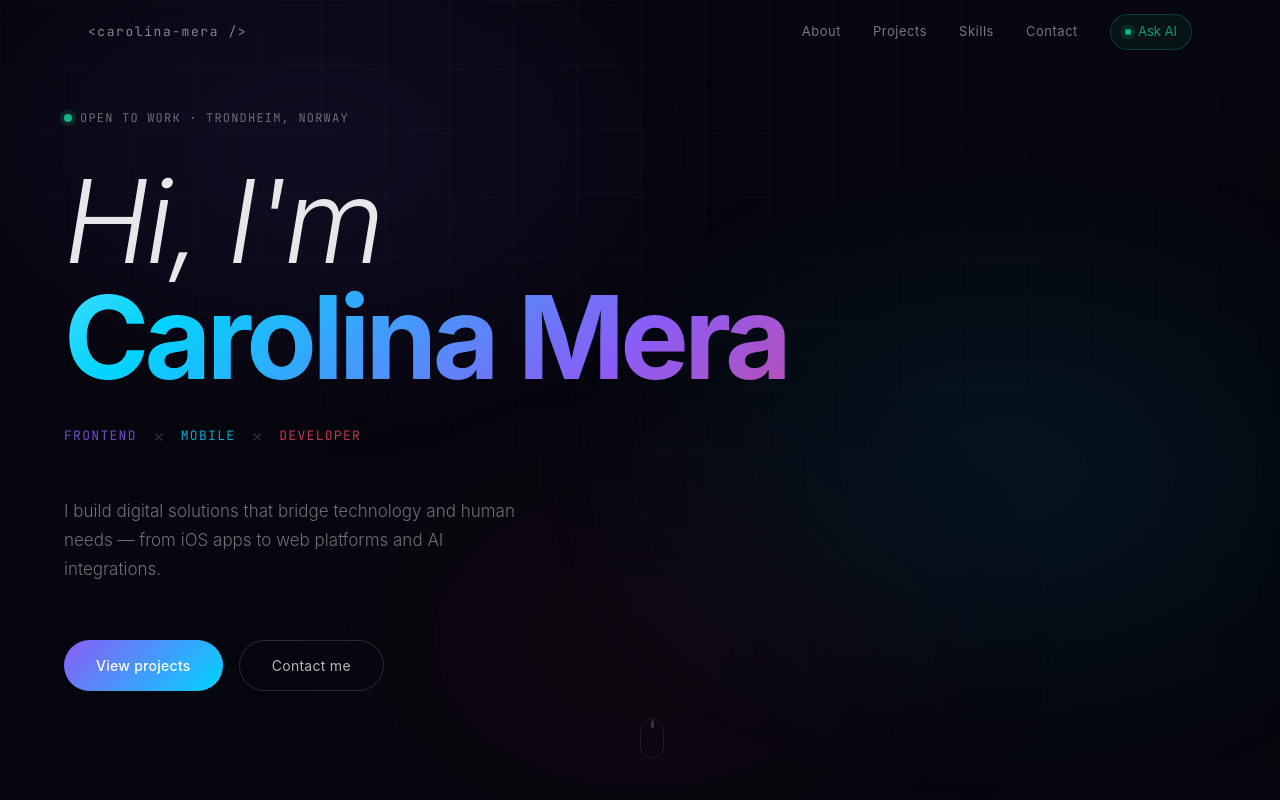
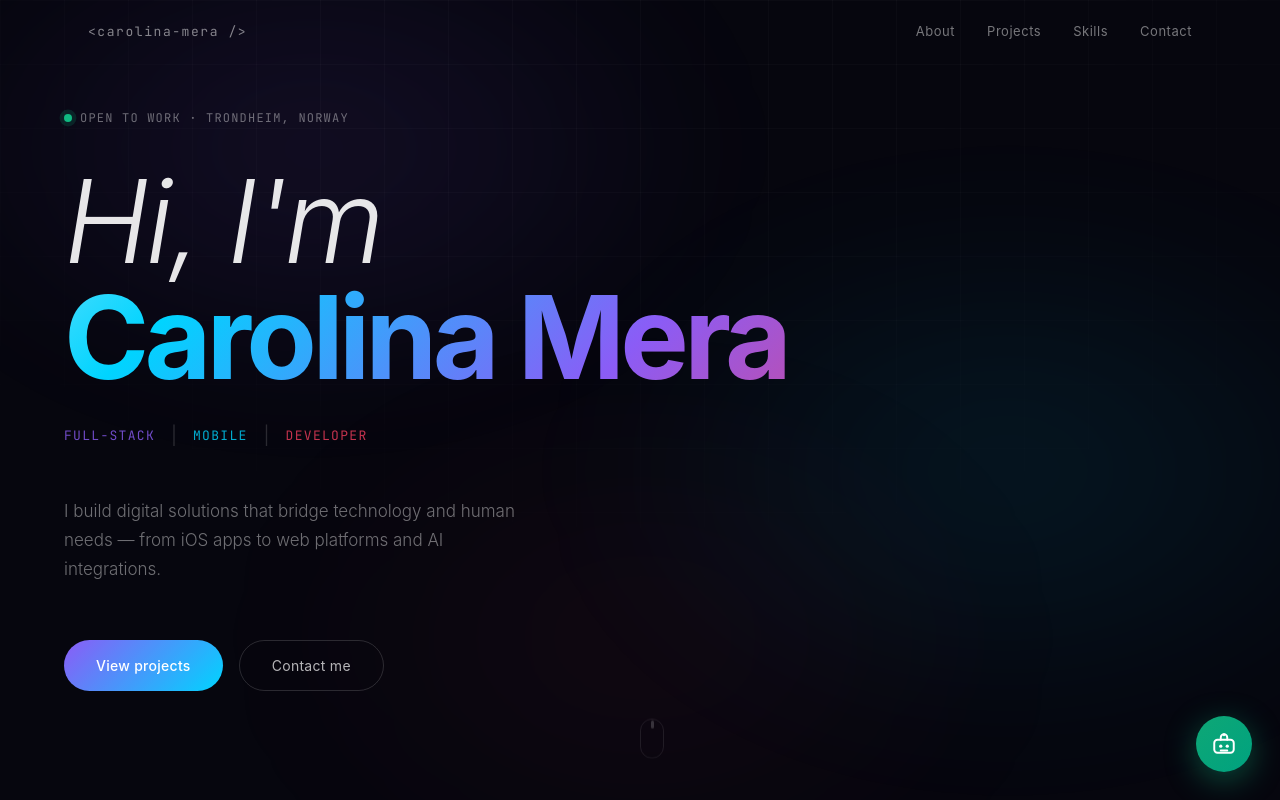
Before and after one commit to monicarito15/portfolio, a React app: page / in a window 1280 px wide. Shown: the top 800 px of the page. Built offline with nearby package versions, Linux system fonts and the light colour scheme; the HTML template or start-up script is replaced by a standard one.

Commit message:
fix: update hero/about/skills to full-stack, add Power Platform, digitalisation

```diff
--- a/src/App.tsx
+++ b/src/App.tsx
@@ -1,4 +1,3 @@
-import { useState } from 'react'
 import './index.css'
 import AuroraBackground from './components/AuroraBackground'
 import Nav from './components/Nav'
@@ -10,18 +9,16 @@ import Chatbot from './components/Chatbot'
 import Contact from './components/Contact'
 
 export default function App() {
-  const [chatOpen, setChatOpen] = useState(false)
-
   return (
     <div style={{ minHeight: "100vh", background: "#06060e", color: "#eeeef8", fontFamily: "var(--font-body)", overflowX: "hidden" }}>
       <AuroraBackground />
-      <Nav onAskAI={() => setChatOpen((o) => !o)} chatOpen={chatOpen} />
+      <Nav />
       <Hero />
       <About />
       <Projects />
       <Skills />
       <Contact />
-      <Chatbot open={chatOpen} onClose={() => setChatOpen(false)} />
+      <Chatbot />
     </div>
   )
 }
--- a/src/components/Chatbot.tsx
+++ b/src/components/Chatbot.tsx
@@ -22,12 +22,21 @@ function TypingDots() {
   );
 }
 
-type Props = {
-  open: boolean;
-  onClose: () => void;
-};
+function RobotIcon() {
+  return (
+    <svg width="26" height="26" viewBox="0 0 24 24" fill="none" stroke="currentColor" strokeWidth="1.8" strokeLinecap="round" strokeLinejoin="round">
+      <rect x="3" y="8" width="18" height="12" rx="3" />
+      <path d="M9 8V6a3 3 0 0 1 6 0v2" />
+      <circle cx="9" cy="14" r="1.5" fill="currentColor" stroke="none" />
+      <circle cx="15" cy="14" r="1.5" fill="currentColor" stroke="none" />
+      <path d="M9 18h6" />
+      <path d="M12 3v1" />
+    </svg>
+  );
+}
 
-export default function Chatbot({ open, onClose }: Props) {
+export default function Chatbot() {
+  const [open, setOpen] = useState(false);
   const [messages, setMessages] = useState<Message[]>([
     { role: "assistant", content: "Hi! I'm Carolina's AI assistant. Ask me anything about her skills, projects, or background." },
   ]);
@@ -36,8 +45,8 @@ export default function Chatbot({ open, onClose }: Props) {
   const bottomRef = useRef<HTMLDivElement>(null);
 
   useEffect(() => {
-    bottomRef.current?.scrollIntoView({ behavior: "smooth" });
-  }, [messages, loading]);
+    if (open) bottomRef.current?.scrollIntoView({ behavior: "smooth" });
+  }, [messages, loading, open]);
 
   const send = async (text: string) => {
     const trimmed = text.trim();
@@ -56,7 +65,6 @@ export default function Chatbot({ open, onClose }: Props) {
           messages: [...messages, userMsg].map((m) => ({ role: m.role, content: m.content })),
         }),
       });
-
       if (!res.ok) throw new Error("API error");
       const data = await res.json();
       setMessages((prev) => [...prev, { role: "assistant", content: data.content }]);
@@ -72,56 +80,77 @@ export default function Chatbot({ open, onClose }: Props) {
 
   return (
     <>
-      {/* backdrop blur on mobile */}
-      {open && (
-        <div
-          onClick={onClose}
-          style={{ position: "fixed", inset: 0, zIndex: 98, background: "rgba(0,0,0,0.3)", backdropFilter: "blur(2px)" }}
-          className="md:hidden"
-        />
-      )}
+      {/* floating robot button */}
+      <button
+        onClick={() => setOpen((o) => !o)}
+        style={{
+          position: "fixed",
+          bottom: "28px",
+          right: "28px",
+          zIndex: 100,
+          width: "56px",
+          height: "56px",
+          borderRadius: "50%",
+          background: open
+            ? "rgba(255,255,255,0.1)"
+            : "linear-gradient(135deg, rgba(16,185,129,0.9), rgba(0,180,140,0.9))",
+          border: open ? "1px solid rgba(255,255,255,0.2)" : "none",
+          color: "#fff",
+          cursor: "pointer",
+          display: "flex",
+          alignItems: "center",
+          justifyContent: "center",
+          boxShadow: open ? "none" : "0 8px 32px rgba(16,185,129,0.4)",
+          transition: "all 0.3s cubic-bezier(0.16, 1, 0.3, 1)",
+          transform: open ? "rotate(90deg) scale(0.9)" : "rotate(0deg) scale(1)",
+        }}
+        onMouseEnter={(e) => { if (!open) e.currentTarget.style.boxShadow = "0 12px 40px rgba(16,185,129,0.6)"; }}
+        onMouseLeave={(e) => { if (!open) e.currentTarget.style.boxShadow = "0 8px 32px rgba(16,185,129,0.4)"; }}
+        aria-label={open ? "Close chat" : "Open AI assistant"}
+      >
+        {open ? (
+          <svg width="20" height="20" viewBox="0 0 24 24" fill="none" stroke="currentColor" strokeWidth="2" strokeLinecap="round">
+            <path d="M18 6L6 18M6 6l12 12" />
+          </svg>
+        ) : (
+          <RobotIcon />
+        )}
+      </button>
 
-      {/* floating panel */}
+      {/* chat panel */}
       <div style={{
         position: "fixed",
-        top: "80px",
-        right: open ? "24px" : "-420px",
-        width: "min(390px, calc(100vw - 32px))",
-        height: "calc(100vh - 104px)",
+        bottom: "96px",
+        right: open ? "28px" : "-420px",
+        width: "min(380px, calc(100vw - 32px))",
+        height: "min(520px, calc(100vh - 130px))",
         zIndex: 99,
-        transition: "right 0.4s cubic-bezier(0.16, 1, 0.3, 1)",
+        transition: "right 0.4s cubic-bezier(0.16, 1, 0.3, 1), opacity 0.3s ease",
+        opacity: open ? 1 : 0,
         display: "flex",
         flexDirection: "column",
-        background: "rgba(10, 10, 20, 0.92)",
+        background: "rgba(10, 10, 20, 0.94)",
         border: "1px solid rgba(255,255,255,0.1)",
         borderRadius: "20px",
         backdropFilter: "blur(24px)",
-        boxShadow: "0 32px 80px rgba(0,0,0,0.6), 0 0 0 1px rgba(16,185,129,0.1)",
+        boxShadow: "0 32px 80px rgba(0,0,0,0.6), 0 0 0 1px rgba(16,185,129,0.08)",
         overflow: "hidden",
+        pointerEvents: open ? "all" : "none",
       }}>
         {/* header */}
-        <div style={{ padding: "18px 20px", borderBottom: "1px solid rgba(255,255,255,0.06)", display: "flex", alignItems: "center", justifyContent: "space-between", flexShrink: 0 }}>
-          <div style={{ display: "flex", alignItems: "center", gap: "10px" }}>
-            <div style={{ width: "8px", height: "8px", borderRadius: "50%", background: "#10b981" }} className="pulse-dot" />
-            <span style={{ fontFamily: "var(--font-mono)", fontSize: "12px", color: "rgba(255,255,255,0.5)", letterSpacing: "0.08em" }}>
-              carolina-assistant
-            </span>
-          </div>
-          <button onClick={onClose}
-            style={{ width: "28px", height: "28px", borderRadius: "50%", background: "rgba(255,255,255,0.06)", border: "1px solid rgba(255,255,255,0.1)", color: "rgba(255,255,255,0.4)", cursor: "pointer", display: "flex", alignItems: "center", justifyContent: "center", fontSize: "14px", transition: "background 0.2s, color 0.2s" }}
-            onMouseEnter={(e) => { e.currentTarget.style.background = "rgba(255,255,255,0.12)"; e.currentTarget.style.color = "rgba(255,255,255,0.9)"; }}
-            onMouseLeave={(e) => { e.currentTarget.style.background = "rgba(255,255,255,0.06)"; e.currentTarget.style.color = "rgba(255,255,255,0.4)"; }}
-          >
-            ✕
-          </button>
+        <div style={{ padding: "16px 20px", borderBottom: "1px solid rgba(255,255,255,0.06)", display: "flex", alignItems: "center", gap: "10px", flexShrink: 0 }}>
+          <div style={{ width: "8px", height: "8px", borderRadius: "50%", background: "#10b981" }} className="pulse-dot" />
+          <span style={{ fontFamily: "var(--font-mono)", fontSize: "12px", color: "rgba(255,255,255,0.5)", letterSpacing: "0.08em" }}>
+            carolina-assistant · online
+          </span>
         </div>
 
-        {/* suggestions (only when just the initial message) */}
+        {/* suggestions */}
         {messages.length === 1 && (
-          <div style={{ padding: "14px 16px", borderBottom: "1px solid rgba(255,255,255,0.05)", display: "flex", flexWrap: "wrap", gap: "6px", flexShrink: 0 }}>
+          <div style={{ padding: "12px 14px", borderBottom: "1px solid rgba(255,255,255,0.05)", display: "flex", flexWrap: "wrap", gap: "6px", flexShrink: 0 }}>
             {SUGGESTIONS.map((s) => (
               <button key={s} onClick={() => send(s)} disabled={loading}
-                style={{ padding: "6px 12px", borderRadius: "100px", background: "rgba(16,185,129,0.08)", border: "1px solid rgba(16,185,129,0.2)", color: "rgba(255,255,255,0.55)", fontFamily: "var(--font-body)", fontSize: "11px", cursor: "pointer", transition: "background 0.2s, color 0.2s" }}
+                style={{ padding: "5px 11px", borderRadius: "100px", background: "rgba(16,185,129,0.08)", border: "1px solid rgba(16,185,129,0.2)", color: "rgba(255,255,255,0.55)", fontFamily: "var(--font-body)", fontSize: "11px", cursor: "pointer", transition: "all 0.2s" }}
                 onMouseEnter={(e) => { e.currentTarget.style.background = "rgba(16,185,129,0.18)"; e.currentTarget.style.color = "rgba(255,255,255,0.9)"; }}
                 onMouseLeave={(e) => { e.currentTarget.style.background = "rgba(16,185,129,0.08)"; e.currentTarget.style.color = "rgba(255,255,255,0.55)"; }}
               >
@@ -132,7 +161,7 @@ export default function Chatbot({ open, onClose }: Props) {
         )}
 
         {/* messages */}
-        <div style={{ flex: 1, overflowY: "auto", padding: "20px 16px", display: "flex", flexDirection: "column", gap: "14px", scrollbarWidth: "none" }}>
+        <div style={{ flex: 1, overflowY: "auto", padding: "18px 14px", display: "flex", flexDirection: "column", gap: "12px", scrollbarWidth: "none" }}>
           {messages.map((msg, i) => (
             <div key={i} style={{ display: "flex", justifyContent: msg.role === "user" ? "flex-end" : "flex-start" }}>
               <div style={{
@@ -140,7 +169,7 @@ export default function Chatbot({ open, onClose }: Props) {
                 padding: "10px 14px",
                 borderRadius: msg.role === "user" ? "16px 16px 4px 16px" : "16px 16px 16px 4px",
                 background: msg.role === "user"
-                  ? "linear-gradient(135deg, rgba(139,92,246,0.4), rgba(0,212,255,0.3))"
+                  ? "linear-gradient(135deg, rgba(139,92,246,0.4), rgba(0,212,255,0.28))"
                   : "rgba(255,255,255,0.05)",
                 border: msg.role === "user" ? "1px solid rgba(139,92,246,0.3)" : "1px solid rgba(255,255,255,0.07)",
                 fontFamily: "var(--font-body)",
@@ -154,7 +183,7 @@ export default function Chatbot({ open, onClose }: Props) {
             </div>
           ))}
           {loading && (
-            <div style={{ display: "flex", justifyContent: "flex-start" }}>
+            <div style={{ display: "flex" }}>
               <div style={{ padding: "10px 16px", borderRadius: "16px 16px 16px 4px", background: "rgba(255,255,255,0.05)", border: "1px solid rgba(255,255,255,0.07)" }}>
                 <TypingDots />
               </div>
@@ -164,44 +193,19 @@ export default function Chatbot({ open, onClose }: Props) {
         </div>
 
         {/* input */}
-        <div style={{ padding: "14px 16px", borderTop: "1px solid rgba(255,255,255,0.06)", display: "flex", gap: "8px", flexShrink: 0 }}>
+        <div style={{ padding: "12px 14px", borderTop: "1px solid rgba(255,255,255,0.06)", display: "flex", gap: "8px", flexShrink: 0 }}>
           <input
             value={input}
             onChange={(e) => setInput(e.target.value)}
             onKeyDown={(e) => { if (e.key === "Enter" && !e.shiftKey) { e.preventDefault(); send(input); } }}
             placeholder="Ask something..."
             disabled={loading}
-            style={{
-              flex: 1,
-              background: "rgba(255,255,255,0.05)",
-              border: "1px solid rgba(255,255,255,0.1)",
-              borderRadius: "12px",
-              padding: "10px 14px",
-              color: "rgba(255,255,255,0.85)",
-              fontFamily: "var(--font-body)",
-              fontSize: "13px",
-              outline: "none",
-              transition: "border-color 0.2s",
-            }}
+            style={{ flex: 1, background: "rgba(255,255,255,0.05)", border: "1px solid rgba(255,255,255,0.1)", borderRadius: "12px", padding: "9px 14px", color: "rgba(255,255,255,0.85)", fontFamily: "var(--font-body)", fontSize: "13px", outline: "none", transition: "border-color 0.2s" }}
             onFocus={(e) => { e.currentTarget.style.borderColor = "rgba(16,185,129,0.45)"; }}
             onBlur={(e) => { e.currentTarget.style.borderColor = "rgba(255,255,255,0.1)"; }}
           />
           <button onClick={() => send(input)} disabled={loading || !input.trim()}
-            style={{
-              width: "40px",
-              height: "40px",
-              borderRadius: "12px",
-              background: input.trim() && !loading ? "rgba(16,185,129,0.2)" : "rgba(255,255,255,0.04)",
-              border: `1px solid ${input.trim() && !loading ? "rgba(16,185,129,0.45)" : "rgba(255,255,255,0.08)"}`,
-              color: input.trim() && !loading ? "#10b981" : "rgba(255,255,255,0.2)",
-              cursor: input.trim() && !loading ? "pointer" : "not-allowed",
-              display: "flex",
-              alignItems: "center",
-              justifyContent: "center",
-              flexShrink: 0,
-              transition: "all 0.2s",
-              fontSize: "16px",
-            }}
+            style={{ width: "38px", height: "38px", borderRadius: "10px", background: input.trim() && !loading ? "rgba(16,185,129,0.2)" : "rgba(255,255,255,0.04)", border: `1px solid ${input.trim() && !loading ? "rgba(16,185,129,0.45)" : "rgba(255,255,255,0.08)"}`, color: input.trim() && !loading ? "#10b981" : "rgba(255,255,255,0.2)", cursor: input.trim() && !loading ? "pointer" : "not-allowed", display: "flex", alignItems: "center", justifyContent: "center", flexShrink: 0, transition: "all 0.2s", fontSize: "16px" }}
           >
             ↑
           </button>
--- a/src/components/Hero.tsx
+++ b/src/components/Hero.tsx
@@ -21,10 +21,10 @@ export default function Hero() {
       </div>
 
       <div className="fade-up" style={{ animationDelay: "0.5s", display: "flex", alignItems: "center", gap: "16px", marginBottom: "48px" }}>
-        <span style={{ fontFamily: "var(--font-mono)", fontSize: "13px", color: "rgba(139,92,246,0.8)", letterSpacing: "0.1em" }}>FRONTEND</span>
-        <span style={{ color: "rgba(255,255,255,0.15)", fontSize: "18px" }}>×</span>
+        <span style={{ fontFamily: "var(--font-mono)", fontSize: "13px", color: "rgba(139,92,246,0.8)", letterSpacing: "0.1em" }}>FULL-STACK</span>
+        <span style={{ color: "rgba(255,255,255,0.15)", fontSize: "18px" }}>|</span>
         <span style={{ fontFamily: "var(--font-mono)", fontSize: "13px", color: "rgba(0,212,255,0.8)", letterSpacing: "0.1em" }}>MOBILE</span>
-        <span style={{ color: "rgba(255,255,255,0.15)", fontSize: "18px" }}>×</span>
+        <span style={{ color: "rgba(255,255,255,0.15)", fontSize: "18px" }}>|</span>
         <span style={{ fontFamily: "var(--font-mono)", fontSize: "13px", color: "rgba(244,63,94,0.8)", letterSpacing: "0.1em" }}>DEVELOPER</span>
       </div>
 
--- a/src/components/Nav.tsx
+++ b/src/components/Nav.tsx
@@ -1,12 +1,7 @@
 import { useState, useEffect } from "react";
 import { NAV_LINKS } from "../data/portfolio";
 
-type Props = {
-  onAskAI: () => void;
-  chatOpen: boolean;
-};
-
-export default function Nav({ onAskAI, chatOpen }: Props) {
+export default function Nav() {
   const [scrolled, setScrolled] = useState(false);
 
   useEffect(() => {
@@ -38,29 +33,6 @@ export default function Nav({ onAskAI, chatOpen }: Props) {
               {link}
             </button>
           ))}
-
-          {/* Ask AI button */}
-          <button onClick={onAskAI}
-            style={{
-              display: "flex",
-              alignItems: "center",
-              gap: "7px",
-              padding: "7px 14px",
-              borderRadius: "100px",
-              background: chatOpen ? "rgba(16,185,129,0.15)" : "rgba(16,185,129,0.08)",
-              border: `1px solid ${chatOpen ? "rgba(16,185,129,0.5)" : "rgba(16,185,129,0.25)"}`,
-              color: chatOpen ? "#10b981" : "rgba(16,185,129,0.8)",
-              fontFamily: "var(--font-body)",
-              fontSize: "13px",
-              cursor: "pointer",
-              transition: "all 0.2s",
-            }}
-            onMouseEnter={(e) => { e.currentTarget.style.background = "rgba(16,185,129,0.18)"; e.currentTarget.style.borderColor = "rgba(16,185,129,0.5)"; e.currentTarget.style.color = "#10b981"; }}
-            onMouseLeave={(e) => { if (!chatOpen) { e.currentTarget.style.background = "rgba(16,185,129,0.08)"; e.currentTarget.style.borderColor = "rgba(16,185,129,0.25)"; e.currentTarget.style.color = "rgba(16,185,129,0.8)"; } }}
-          >
-            <div style={{ width: "6px", height: "6px", borderRadius: "50%", background: "#10b981" }} className="pulse-dot" />
-            Ask AI
-          </button>
         </div>
       </div>
     </nav>
```
Also changed, not shown: src/components/About.tsx (+5 -2 lines), src/data/portfolio.ts (+5 -4 lines).
